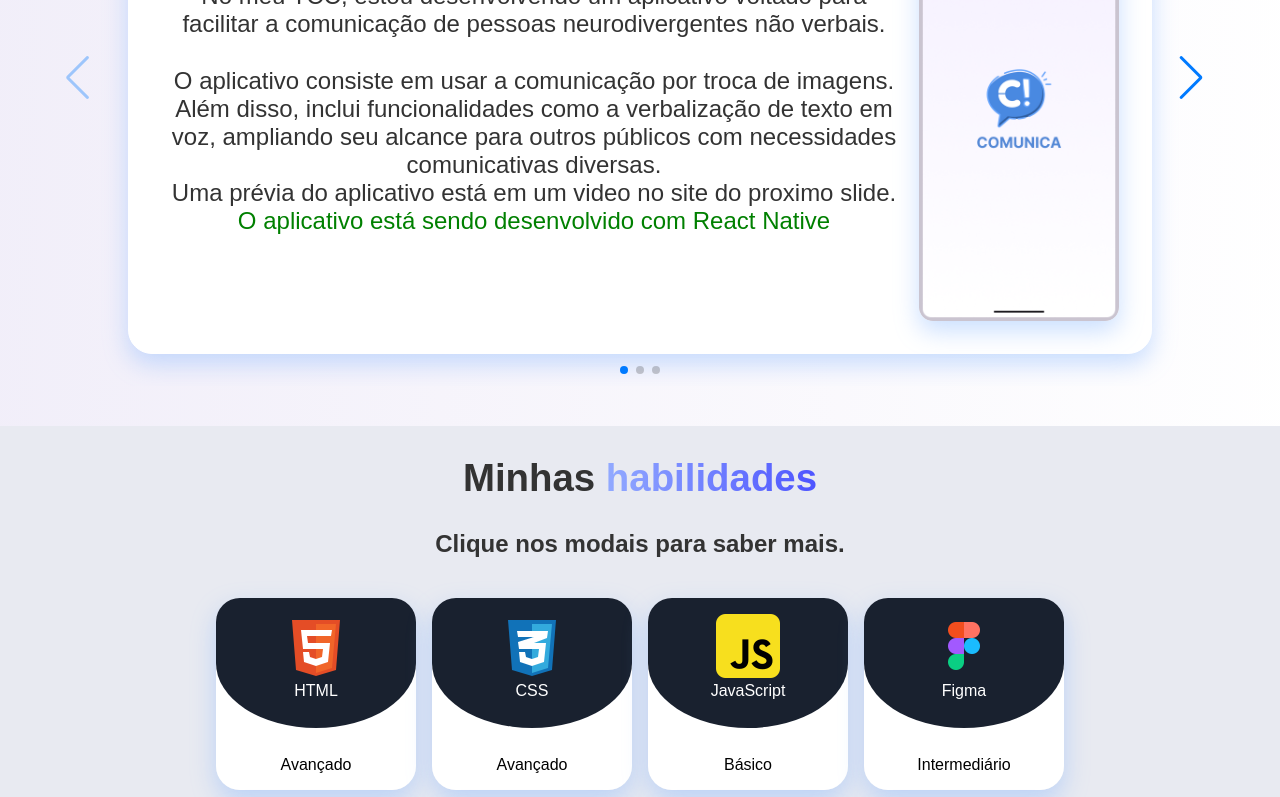
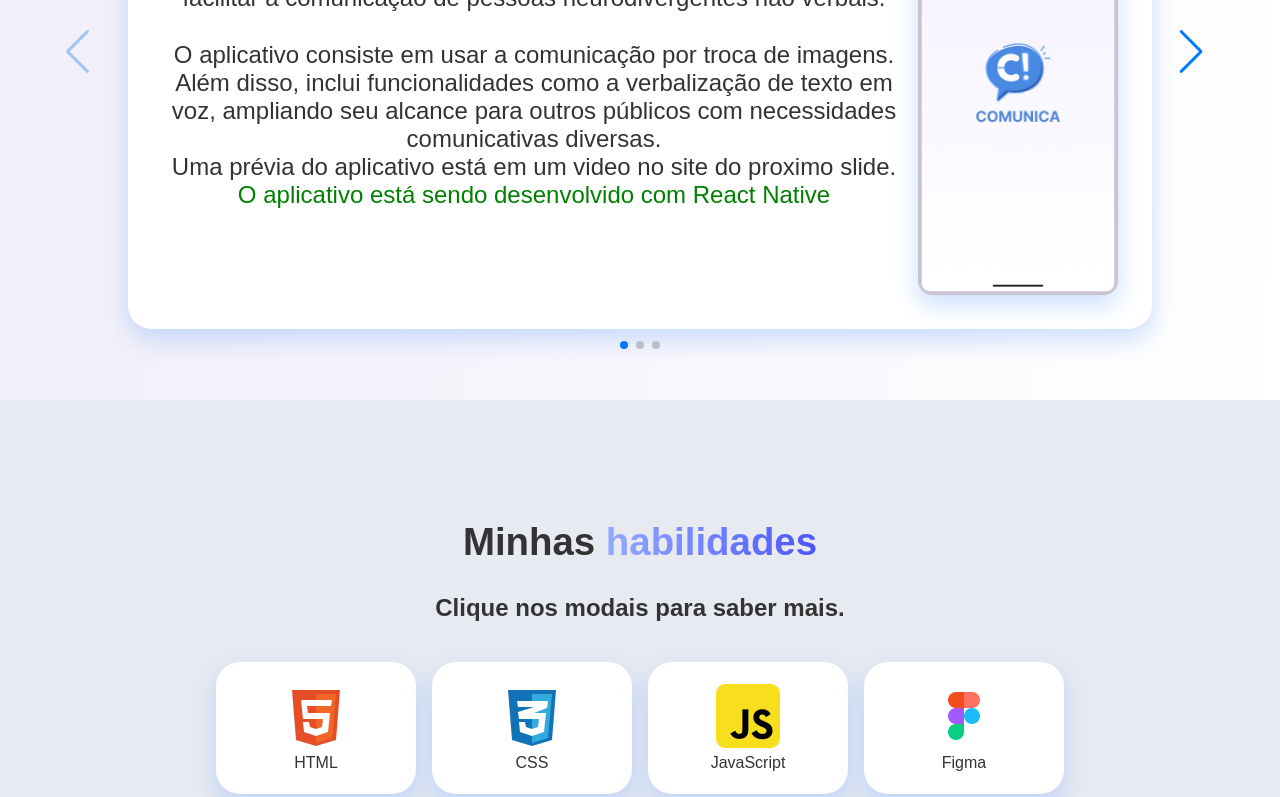
Before and after one commit to lucasns06/portfolio, a React (Create React App) app: page /#/ in a window 1280 px wide. Shown: the part 2000-2797 px from the top of the page. Built offline with nearby package versions, Linux system fonts and the light colour scheme.

Commit message:
melhorias

```diff
--- a/src/App.css
+++ b/src/App.css
@@ -29,6 +29,8 @@ body::-webkit-scrollbar {
   --cor-teste2: rgb(232, 234, 241);
   --tamanho-secao: 1024px;
   --header-shadow: 0px 10px 25px 0px rgba(122, 175, 255, 0.40);
+  --cor-projeto: white;
+  --cor-card: linear-gradient(271deg, #ffffff 0%, #f1eef9 100%);
 }
 
 .dark-theme {
@@ -43,6 +45,8 @@ body::-webkit-scrollbar {
   --cor-teste: #09090b;
   --cor-teste2: rgba(255, 255, 255, 0.03);
   --header-shadow: 0px 10px 25px 0px rgba(0, 0, 0, 0.45);
+  --cor-projeto: rgb(255 255 255 / 5%);
+  --cor-card: rgb(255 255 255 / 5%);
 }
 
 .span {
--- a/src/components/habilidades/habilidades.css
+++ b/src/components/habilidades/habilidades.css
@@ -14,84 +14,49 @@
     gap: 16px;
     grid-template-columns: repeat(auto-fit, minmax(200px, 200px));
     justify-content: center;
+}
+.habilidadesItem {
+    border-radius: 1.5rem;
+    position: relative;
+    display: inline-block;
+    padding: 20px;
+    background: var(--cor-projeto);
+    cursor: pointer;
+    color: var(--cor-preta);
+    font-size: 1.5rem;
+    overflow: hidden;
+    border: 2px solid transparent;
+    transition: 1s, background 0s, box-shadow 0s;
+  }
+  .habilidadesItem:hover{
+    border: 2px solid var(--cor-destaque);
+  }
+.habilidadesItem img {
+    max-width: 64px;
+}
+
+.modal {
+    text-align: center;
+    background: var(--cor-branco);
+    padding: 32px;
 
 }
 
-.habilidadesItem {
-    overflow: hidden;
-    position: relative;
-    /* background: white; */
-    border-radius: 1.5rem;
-    padding: 1rem;
-    height: min-content;
-    transition: scale 0.2s;
-    cursor: pointer;
-    z-index: 0;
-}
-
-.habilidadesItem::before {
-    content: '';
-    z-index: -1;
-    top: 0px;
-    left: 0;
-    position: absolute;
-    width: 200px;
-    height: 130px;
-    border-bottom-left-radius: 50%;
-    border-bottom-right-radius: 50%;
-    background: #19212f;
-    transition: height 0.4s ease;
-}
-.habilidadesItem::after{
-    content: '';
-    position: absolute;
-    bottom: 0;
-    left: 0;
-    width: 200px;
-    height: 150px;
-    background: white;
-    z-index: -2;
-}
-.habilidadesItem:hover::before {
-    height: 145px;
-}
-
-.habilidadesItem:hover {
-    scale: 1.1;
-}
-
-.habilidadesItem p {
-    color: rgb(255, 255, 255);
-    font-size: 1.5rem;
-    margin-bottom: 3.5rem;
-}
-
-.habilidadesItem p:last-child {
-    color: rgb(0, 0, 0);
-    font-size: 1.5rem;
-    margin: 0;
-    font-weight: 500;
-}
-
-.habilidadesItem img {
-    max-width: 64px;
-}
-.modal{
-    text-align: center;
-    background: white;
-    padding: 32px;
-
-}
-.modal img{
+.modal img {
     width: 100px;
     margin: auto;
 }
-.modal li, .modal p, .modal h2{
-    color: black;
+
+.modal li,
+.modal p,
+.modal h2 {
+    color: var(--cor-preta);
 }
-.modal li{
-   text-align: left;
+
+.modal li {
+    text-align: left;
 }
+
 .closeModal {
     cursor: pointer;
     box-shadow: 0px 0px 10px 0px rgb(233, 78, 78);
@@ -114,6 +79,7 @@
     }
 
 }
+
 @media (max-width: 1200px) {
     .habilidades {
         padding: 96px 0px;
--- a/src/components/habilidades/habilidades.js
+++ b/src/components/habilidades/habilidades.js
@@ -56,166 +56,70 @@ const Habilidades = () => {
             image: htmlImg,
             titulo: 'HTML',
             texto: "Avançado",
-            desc: [
-                {
-                   li: 'Semântica'
-                },
-                {
-                    li: 'Formulários'
-                },
-                {
-                    li: 'Tabelas'
-                },
-                {
-                    li: 'Videos e Audios'
-                },
-
-            ]
+            desc: 'Linguagem de marcação para estruturar páginas web.'
         },
         {
             id: 1,
             image: cssImg,
             titulo: 'CSS',
             texto: 'Avançado',
-            desc: [
-                {
-                   li: 'Seletores'
-                },
-                {
-                    li: 'Responsividade'
-                },
-                {
-                    li: 'Animações'
-                },
-                {
-                    li: 'Variáveis'
-                },
-                {
-                    li: 'Pseudo-Elementos'
-                },
-            ]
+            desc: 'Linguagem para estilizar páginas web.'
         },
         {
             id: 2,
             image: javascriptImg,
             titulo: 'JavaScript',
             texto: 'Básico',
-            desc: [
-                {
-                   li: 'Variáveis'
-                },
-                {
-                    li: 'Funções'
-                },
-                {
-                    li: 'Tipos de dados'
-                },
-                {
-                    li: 'DOM'
-                },
-            ]
+            desc: 'Linguagem de programação para interatividade web.'
         },
         {
             id: 3,
             image: figmaImg,
             titulo: 'Figma',
             texto: 'Intermediário',
-            desc: [
-                { li: 'Criação de Layouts' },
-                { li: 'Componentes' },
-                { li: 'Vetores' },
-                { li: 'Prototipagem' },
-            ]
+            desc: 'Ferramenta para design de interfaces e prototipagem.'
         },
         {
             id: 4,
             image: reactImg,
             titulo: 'React',
             texto: 'Básico',
-            desc: [
-                {
-                   li: 'Hooks Básicos'
-                },
-                {
-                    li: 'Componentes'
-                },
-                {
-                    li: 'Rotas'
-                },
-                {
-                    li: 'Modais'
-                },
-            ]
+            desc: 'Biblioteca JavaScript para criar interfaces de usuário.'
         },
         {
             id: 5,
             image: reactImg,
             titulo: 'React Native',
             texto: 'Básico',
-            desc: [
-                {
-                   li: 'StyleSheet'
-                },
-                {
-                    li: 'Componentes Nativos'
-                },
-                {
-                    li: 'React Navigation'
-                },
-            ]
+            desc: 'Framework para desenvolvimento mobile multiplataforma.'
         },
         {
             id: 6,
             image: javaImg,
             titulo: 'Java',
             texto: 'Básico',
-            desc: [
-                { li: 'Classe, atributo e objeto' },
-                { li: 'Enumeração' },
-                { li: 'Herança' },
-                { li: 'Construtores' },
-                { li: 'Modificadores de acesso' },
-                { li: 'Polimorfismo' },
-                { li: 'Interfaces' },
-                { li: 'Classe Abstrata e métodos abstratos' }
-            ]
+            desc: 'Linguagem de programação orientada a objetos.'
         },
         {
             id: 7,
             image: springImg,
             titulo: 'SpringBoot',
             texto: 'Básico',
-            desc: [
-                { li: 'APIs RESTful' },
-                { li: 'JPA/Hibernate' },
-                { li: 'Padrão MVC' },
-            ]
+            desc: 'Framework para desenvolvimento de aplicações Java.'
         },
         {
             id: 8,
             image: sqlImg,
             titulo: 'SQL',
             texto: 'Básico',
-            desc: [
-                { li: 'Data Manipulation Language' },
-                { li: 'Filtragem de Dados (WHERE, LIKE, BETWEEN, IN)' },
-                { li: 'Funções de Agregação (COUNT, AVG, SUM, MAX, MIN)' },
-                { li: 'Joins (INNER JOIN, LEFT JOIN, RIGHT JOIN, FULL JOIN)' },
-                { li: 'SubQuery' },
-                { li: 'Ordenação e Agrupamento de Dados (ORDER BY, GROUP BY)' },
-                { li: 'Relacionamentos entre Tabelas (Chaves Primárias e Estrangeiras)' },
-            ]
+            desc: 'Linguagem para gerenciar bancos de dados relacionais.'
         },
         {
             id: 9,
             image: netImg,
             titulo: 'ASP NET',
             texto: 'Básico',
-            desc: [
-                { li: 'API Restful' },
-                { li: 'Entity Framework Core'},
-                { li: 'Aplicativos Web' },
-            ]
+            desc: 'Framework para criar aplicações web no ecossistema .NET.'
         },
     ];
 
@@ -227,7 +131,8 @@ const Habilidades = () => {
             maxWidth: 'max-content',
             width: '90%',
             height: 'max-content',
-            bgcolor: 'black',
+            background: 0,
+            border: 0,
             borderRadius: 10,
             boxShadow: 24,
             margin: 0,
@@ -261,7 +166,6 @@ const Habilidades = () => {
                     <div className="habilidadesItem sombra" onClick={() => openModal(item)} key={item.id}>
                         <img src={item.image} alt={item.titulo} />
                         <p>{item.titulo}</p>
-                        <p>{item.texto}</p>
                     </div>
                 ))}
             </div>
@@ -275,11 +179,7 @@ const Habilidades = () => {
                     <div className="modal" >
                         <h2>{selectedItem.titulo}</h2>
                         <img src={selectedItem.image} /> <br />
-                        <ul>
-                            {selectedItem.desc && selectedItem.desc.map((descItem, index) => (
-                                <li key={index}>{descItem.li}</li>
-                            ))}
-                        </ul>  <br />
+                        <p>{selectedItem.desc}</p> <br />
                         <button className="closeModal" onClick={closeModal}>Fechar</button>
                     </div>
                 </Modal>
--- a/src/components/projetos/projetos.css
+++ b/src/components/projetos/projetos.css
@@ -13,12 +13,12 @@
     font-size: 24px;
     padding: 32px;
     border-radius: 24px;
-    background: var(--cor-branco);
-    border: 1px solid var(--cor-branco);
-    transition: 1s, background 0s;
+    background: var(--cor-projeto);
+    border: 2px solid transparent;
+    transition: 1s, background 0s, box-shadow 0s;
 }
 .swiper-container:hover{
-    border: 1px solid var(--cor-destaque);
+    border: 2px solid var(--cor-destaque);
 }
 .swiper-container h1 {
     font-size: 28px;
--- a/src/components/sobre/sobre.css
+++ b/src/components/sobre/sobre.css
@@ -1,7 +1,6 @@
 .sobre {
     align-content: center;
     background: var(--cor-teste2);
-    padding: 16px;
     text-align: center;
     min-height: 100vh;
     display: flex;
@@ -16,8 +15,9 @@
 .sobreContainer {
     display: flex;
     align-items: center;
-    justify-content: space-evenly;
+    justify-content: space-between;
     gap: 16px;
+    margin: 0 8vw;
 }
 
 .sobreContainer img {
@@ -59,9 +59,11 @@
         rotate: 0deg;
     }
 }
-.btn-mobile{
+
+.btn-mobile {
     display: none;
 }
+
 .sobreContainer-meio {
     display: flex;
     flex-direction: column;
@@ -83,7 +85,7 @@
     max-width: 250px;
     height: 250px;
     border-radius: 10px;
-    background: var(--cor-branco-secundaria);
+    background: var(--cor-card);
     padding: 12px;
     align-content: center;
     font-size: 22px;
@@ -119,7 +121,8 @@
         flex-direction: column;
         align-items: center;
     }
-    .btn-mobile{
+
+    .btn-mobile {
         display: block;
         align-self: center;
     }
```
